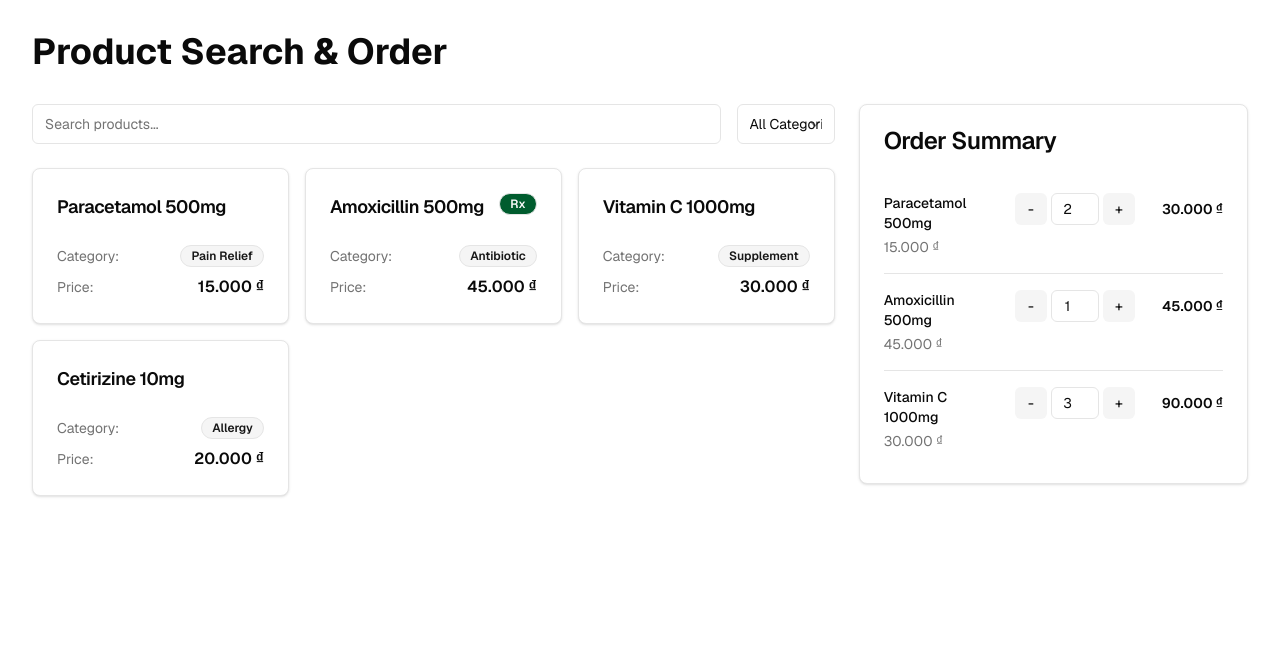
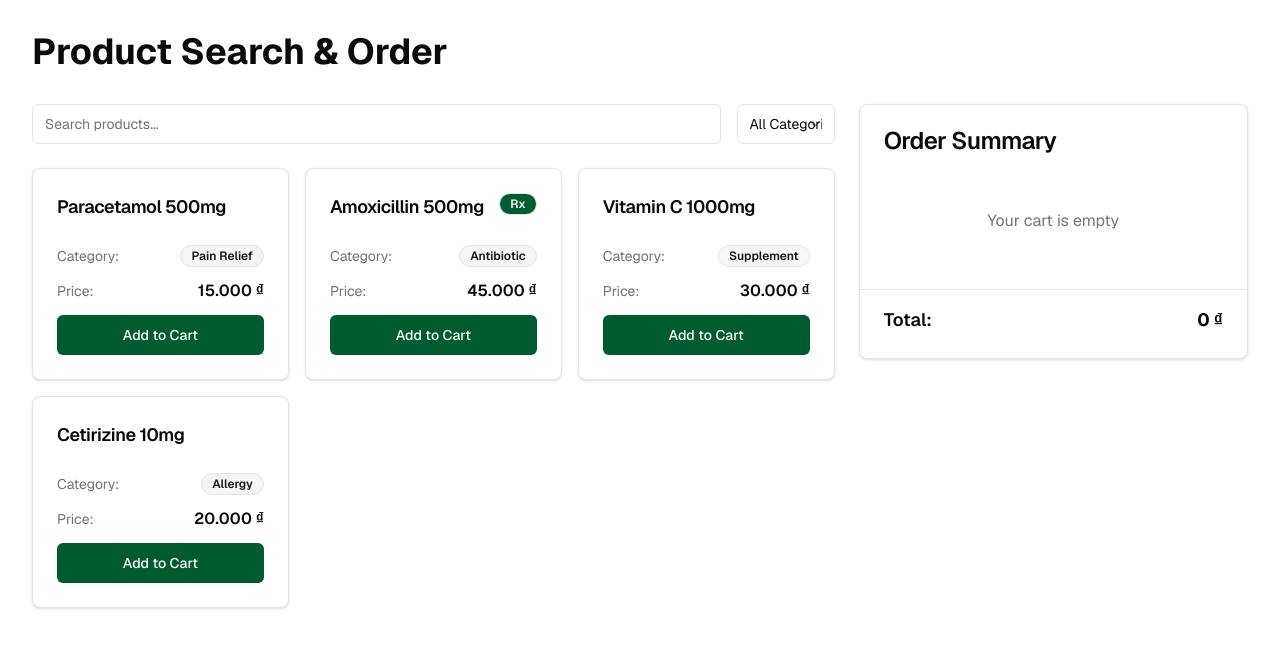
Before and after one commit to SpyOfAlien/BuymedProductOrder, a Next.js app: page / in a window 1280 px wide. Shown: the top 648 px of the page. Built offline with nearby package versions, Linux system fonts and the light colour scheme.

Commit message:
feat: implement context and sync state between product list and order summary

```diff
--- a/app/page.tsx
+++ b/app/page.tsx
@@ -1,11 +1,14 @@
+"use client";
+
 import { ProductList, ProductListContent, ProductListFilter, ProductListSearch } from "@/components/feature/product/product-list";
-import { OrderSummary, OrderSummaryHeader, OrderSummaryItems } from "@/components/feature/cart/order-summary";
+import { OrderSummary, OrderSummaryHeader, OrderSummaryItems, OrderSummaryTotal } from "@/components/feature/cart/order-summary";
+import { CartProvider } from "@/contexts/cart-context";
 import { Card } from "@/components/ui/card";
 import { products } from "@/lib/mock/products";
-import { mockCartItems } from "@/lib/mock/cart";
 
 export default function Home() {
   return (
+    <CartProvider>
       <div className="min-h-screen p-4 sm:p-8">
         <main className="max-w-7xl mx-auto">
           <h1 className="text-4xl font-bold mb-8">Product Search & Order</h1>
@@ -24,9 +27,10 @@ export default function Home() {
             <div className="lg:col-span-1">
               <div className="sticky top-4">
                 <Card>
-                <OrderSummary items={mockCartItems}>
+                  <OrderSummary>
                     <OrderSummaryHeader />
                     <OrderSummaryItems />
+                    <OrderSummaryTotal />
                   </OrderSummary>
                 </Card>
               </div>
@@ -34,5 +38,6 @@ export default function Home() {
           </div>
         </main>
       </div>
+    </CartProvider>
   );
 }
--- a/components/feature/cart/order-summary.tsx
+++ b/components/feature/cart/order-summary.tsx
@@ -1,13 +1,12 @@
 "use client";
 
 import * as React from "react";
-import { CartItem as CartItemType } from "@/lib/types/cart";
 import { CardContent, CardHeader, CardTitle } from "@/components/ui/card";
 import { formatPrice } from "@/lib/utils";
+import { useCart } from "@/contexts/cart-context";
 import CartItem from "./cart-item";
 
 interface OrderSummaryContextValue {
-  items: CartItemType[];
   updateQuantity: (productId: number, quantity: number) => void;
   total: number;
 }
@@ -27,27 +26,13 @@ function useOrderSummaryContext() {
 }
 
 interface OrderSummaryProps {
-  items: CartItemType[];
-  onQuantityChange?: (productId: number, quantity: number) => void;
   children: React.ReactNode;
 }
 
-function OrderSummary({ items, onQuantityChange, children }: OrderSummaryProps) {
-  const updateQuantity = React.useCallback(
-    (productId: number, quantity: number) => {
-      if (onQuantityChange) {
-        onQuantityChange(productId, quantity);
-      }
-    },
-    [onQuantityChange]
-  );
-
-  const total = React.useMemo(() => {
-    return items.reduce((sum, item) => sum + item.product.price * item.quantity, 0);
-  }, [items]);
+function OrderSummary({ children }: OrderSummaryProps) {
+  const { items, updateQuantity, total } = useCart();
 
   const value: OrderSummaryContextValue = {
-    items,
     updateQuantity,
     total,
   };
@@ -68,7 +53,8 @@ function OrderSummaryHeader() {
 }
 
 function OrderSummaryItems() {
-  const { items, updateQuantity } = useOrderSummaryContext();
+  const { items } = useCart();
+  const { updateQuantity } = useOrderSummaryContext();
 
   if (items.length === 0) {
     return (
--- a/components/feature/product/product-item.tsx
+++ b/components/feature/product/product-item.tsx
@@ -1,13 +1,18 @@
 import { Badge } from "@/components/ui/badge";
+import { Button } from "@/components/ui/button";
 import { Card, CardContent, CardHeader, CardTitle } from "@/components/ui/card";
 import { Product } from "@/lib/types/product";
 import { formatPrice } from "@/lib/utils";
+import { useCart } from "@/contexts/cart-context";
 
 interface ProductItemProps {
   product: Product;
 }
 
-  const  ProductItem = ({ product }: ProductItemProps) => {
+const ProductItem = ({ product }: ProductItemProps) => {
+  const { addToCart, getItemQuantity } = useCart();
+  const quantity = getItemQuantity(product.id);
+
   return (
     <Card>
       <CardHeader>
@@ -17,7 +22,7 @@ interface ProductItemProps {
         </div>
       </CardHeader>
       <CardContent>
-          <div className="space-y-2">
+        <div className="space-y-3">
           <div className="flex items-center justify-between">
             <span className="text-sm text-muted-foreground">Category:</span>
             <Badge variant="secondary">{product.category}</Badge>
@@ -26,10 +31,17 @@ interface ProductItemProps {
             <span className="text-sm text-muted-foreground">Price:</span>
             <span className="font-semibold">{formatPrice(product.price)}</span>
           </div>
+          <Button
+            onClick={() => addToCart(product)}
+            disabled={quantity >= 99}
+            className="w-full"
+          >
+            {quantity > 0 ? `Add to Cart (${quantity})` : "Add to Cart"}
+          </Button>
         </div>
       </CardContent>
     </Card>
   );
-  }
+};
 
-  export default ProductItem
+export default ProductItem;
--- /dev/null
+++ b/contexts/cart-context.tsx
@@ -0,0 +1,104 @@
+"use client";
+
+import * as React from "react";
+import { CartItem } from "@/lib/types/cart";
+import { Product } from "@/lib/types/product";
+
+interface CartContextValue {
+  items: CartItem[];
+  addToCart: (product: Product) => void;
+  updateQuantity: (productId: number, quantity: number) => void;
+  removeFromCart: (productId: number) => void;
+  getItemQuantity: (productId: number) => number;
+  total: number;
+}
+
+const CartContext = React.createContext<CartContextValue | null>(null);
+
+export function useCart() {
+  const context = React.useContext(CartContext);
+  if (!context) {
+    throw new Error("useCart must be used within CartProvider");
+  }
+  return context;
+}
+
+type CartAction =
+  | { type: "ADD_TO_CART"; payload: Product }
+  | { type: "UPDATE_QUANTITY"; payload: { productId: number; quantity: number } }
+  | { type: "REMOVE_FROM_CART"; payload: { productId: number } };
+
+function cartReducer(state: CartItem[], action: CartAction): CartItem[] {
+  switch (action.type) {
+    case "ADD_TO_CART": {
+      const existingItem = state.find(
+        (item) => item.product.id === action.payload.id
+      );
+      if (existingItem) {
+        return state.map((item) =>
+          item.product.id === action.payload.id
+            ? { ...item, quantity: Math.min(item.quantity + 1, 99) }
+            : item
+        );
+      }
+      return [...state, { product: action.payload, quantity: 1 }];
+    }
+    case "UPDATE_QUANTITY": {
+      const { productId, quantity } = action.payload;
+      if (quantity === 0) {
+        return state.filter((item) => item.product.id !== productId);
+      }
+      return state.map((item) =>
+        item.product.id === productId ? { ...item, quantity } : item
+      );
+    }
+    case "REMOVE_FROM_CART": {
+      return state.filter((item) => item.product.id !== action.payload.productId);
+    }
+    default:
+      return state;
+  }
+}
+
+interface CartProviderProps {
+  children: React.ReactNode;
+}
+
+export function CartProvider({ children }: CartProviderProps) {
+  const [items, dispatch] = React.useReducer(cartReducer, []);
+
+  const addToCart = React.useCallback((product: Product) => {
+    dispatch({ type: "ADD_TO_CART", payload: product });
+  }, []);
+
+  const updateQuantity = React.useCallback((productId: number, quantity: number) => {
+    dispatch({ type: "UPDATE_QUANTITY", payload: { productId, quantity } });
+  }, []);
+
+  const removeFromCart = React.useCallback((productId: number) => {
+    dispatch({ type: "REMOVE_FROM_CART", payload: { productId } });
+  }, []);
+
+  const getItemQuantity = React.useCallback(
+    (productId: number) => {
+      const item = items.find((item) => item.product.id === productId);
+      return item?.quantity || 0;
+    },
+    [items]
+  );
+
+  const total = React.useMemo(() => {
+    return items.reduce((sum, item) => sum + item.product.price * item.quantity, 0);
+  }, [items]);
+
+  const value: CartContextValue = {
+    items,
+    addToCart,
+    updateQuantity,
+    removeFromCart,
+    getItemQuantity,
+    total,
+  };
+
+  return <CartContext.Provider value={value}>{children}</CartContext.Provider>;
+}
```
Lines whose indentation alone changed are shown as unchanged.
